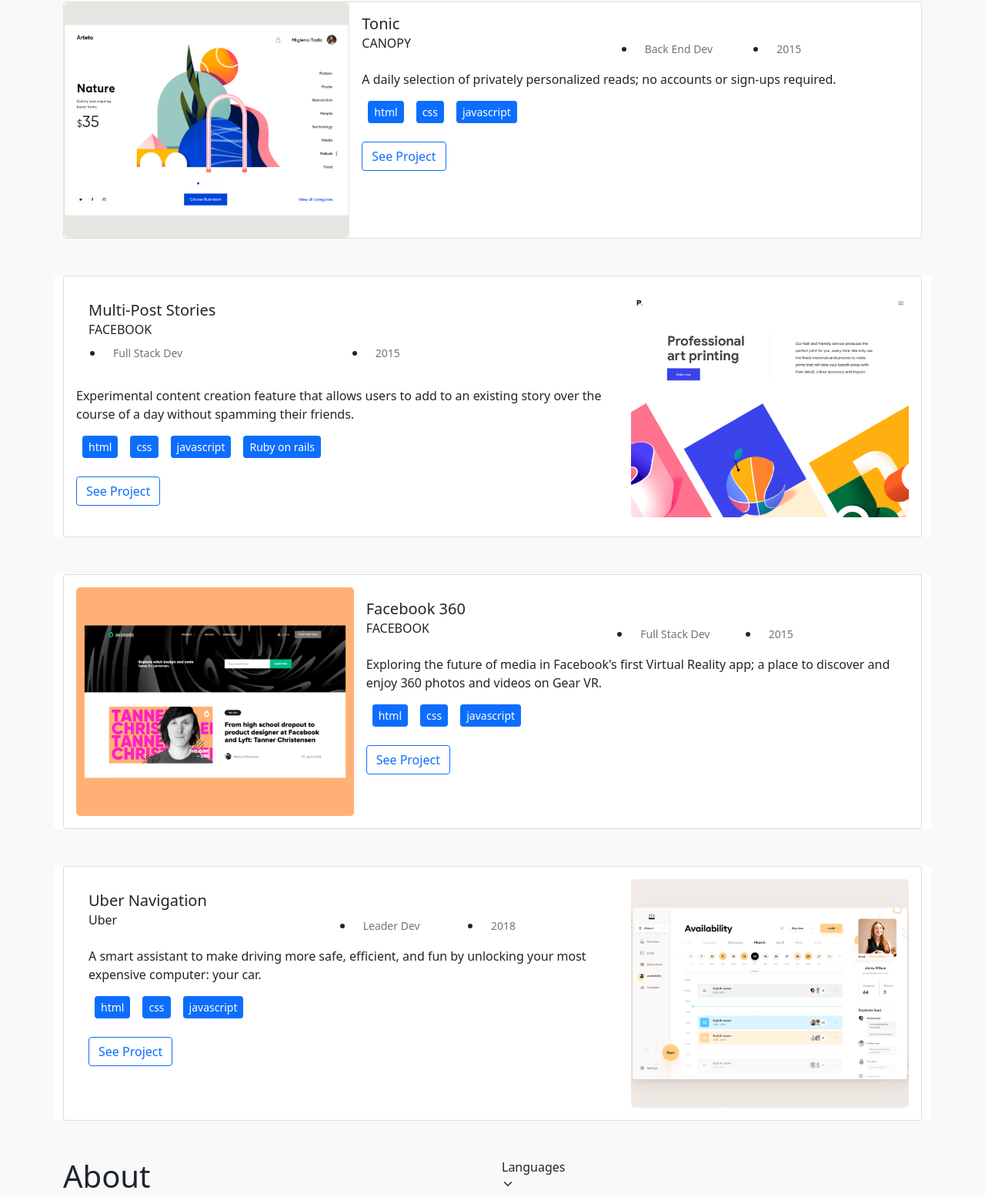
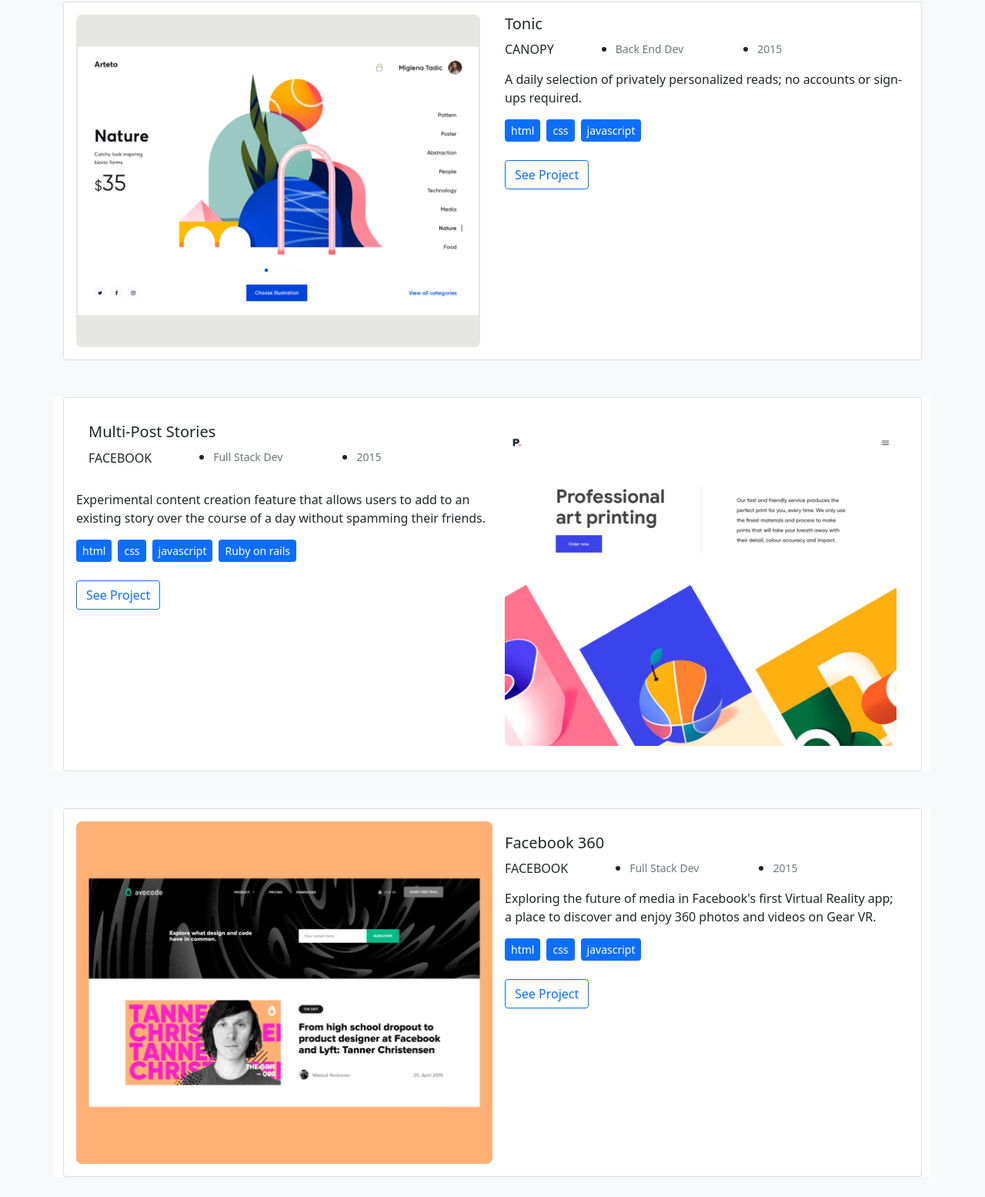
Before and after one commit to ridwanediallo/Portfolio-with-Bootstrap, a plain HTML site: page index.html in a window 1280 px wide. Shown: the part 822-2377 px from the top of the page at 77% size. Drawn offline with nearby package versions, Linux system fonts and the light colour scheme.

Commit message:
Add responsiveness

```diff
--- a/index.html
+++ b/index.html
@@ -118,25 +118,25 @@
       <div class="container">
         <div class="card mb-3">
           <div class="row g-0">
-            <div class="col-md-4">
+            <div class="col-md-6 p-3">
               <img
                 src="images\image\Snapshoot Portfolio1.png"
                 class="img-fluid rounded-start align-self:center"
                 alt="project card img"
               />
             </div>
-            <div class="col-md-8">
+            <div class="col-md-6">
               <div class="card-body">
                 <h5 class="card-title">Tonic</h5>
-                <div class="row row-cols-2 justify-content-start">
+                <div class="d-flex align-items-center">
                   <h6 class="card-subtitle mb-2">CANOPY</h6>
-                  <ul class="row row-cols-2">
-                    <li>
+                  <ul class="d-flex ">
+                    <li class="mx-5">
                       <p class="card-text">
                         <small class="text-muted">Back End Dev</small>
                       </p>
                     </li>
-                    <li>
+                    <li class="mx-5">
                       <p class="card-text">
                         <small class="text-muted">2015</small>
                       </p>
@@ -148,19 +148,19 @@
                   A daily selection of privately personalized reads; no accounts
                   or sign-ups required.
                 </p>
-                <ul class="nav mt-3">
+                <ul class="nav mt-3 list-inline">
                   <li
-                    class="nav-item mx-2 px-2 py-1 small text-white bg-primary rounded"
+                    class="nav-item list-inline-item px-2 py-1 small text-white bg-primary rounded"
                   >
                     html
                   </li>
                   <li
-                    class="nav-item mx-2 px-2 py-1 small text-white bg-primary rounded"
+                    class="nav-item list-inline-item px-2 py-1 small text-white bg-primary rounded"
                   >
                     css
                   </li>
                   <li
-                    class="nav-item mx-2 px-2 py-1 small text-white bg-primary rounded"
+                    class="nav-item list-inline-item px-2 py-1 small text-white bg-primary rounded"
                   >
                     javascript
                   </li>
@@ -177,24 +177,25 @@
       <div class="container rounded bg-white my-5">
         <div class="card mb-3 p-3">
           <div class="row g-0">
-            <div class="col-md-8">
+            <div class="col-md-6">
               <div class="card-body">
                 <h5 class="card-title">Multi-Post Stories</h5>
-                <div class="row row-cols-2 justify-content-start">
+                <div class="d-flex align-items-center">
                   <h6 class="card-subtitle mb-2">FACEBOOK</h6>
-                </div>
-                <ul class="row row-cols-2">
-                  <li>
+
+                <ul class="d-flex ">
+                  <li class="mx-5">
                     <p class="card-text">
                       <small class="text-muted">Full Stack Dev</small>
                     </p>
                   </li>
-                  <li>
+                  <li class="mx-5">
                     <p class="card-text">
                       <small class="text-muted">2015</small>
                     </p>
                   </li>
                 </ul>
+              </div>
               </div>
 
               <p class="card-text">
@@ -202,24 +203,24 @@
                 to an existing story over the course of a day without spamming
                 their friends.
               </p>
-              <ul class="nav mt-3">
+              <ul class="nav mt-3 list-inline">
                 <li
-                  class="nav-item mx-2 px-2 py-1 small text-white bg-primary rounded"
+                  class="nav-item list-inline-item px-2 py-1 small text-white bg-primary rounded"
                 >
                   html
                 </li>
                 <li
-                  class="nav-item mx-2 px-2 py-1 small text-white bg-primary rounded"
+                  class="nav-item list-inline-item  px-2 py-1 small text-white bg-primary rounded"
                 >
                   css
                 </li>
                 <li
-                  class="nav-item mx-2 px-2 py-1 small text-white bg-primary rounded"
+                  class="nav-item list-inline-item  px-2 py-1 small text-white bg-primary rounded"
                 >
                   javascript
                 </li>
                 <li
-                  class="nav-item mx-2 px-2 py-1 small text-white bg-primary rounded"
+                  class="nav-item list-inline-item  px-2 py-1 small text-white bg-primary rounded"
                 >
                   Ruby on rails
                 </li>
@@ -228,7 +229,7 @@
                 See Project
               </button>
             </div>
-            <div class="col-md-4">
+            <div class="col-md-6 p-3">
               <img
                 src="images\image\Snapshoot Portfolio2.png"
                 class="img-fluid rounded-start align-self:center"
@@ -242,25 +243,25 @@
       <div class="container rounded bg-white my-5">
         <div class="card mb-3 p-3">
           <div class="row g-0">
-            <div class="col-md-4">
+            <div class="col-md-6">
               <img
                 src="images\image\Snapshoot Portfolio.png"
                 class="img-fluid rounded-start align-self:center"
                 alt="project card img"
               />
             </div>
-            <div class="col-md-8">
+            <div class="col-md-6">
               <div class="card-body">
                 <h5 class="card-title">Facebook 360</h5>
-                <div class="row row-cols-2 justify-content-start">
+                <div class="d-flex align-items-center">
                   <h6 class="card-subtitle mb-2">FACEBOOK</h6>
-                  <ul class="row row-cols-2">
-                    <li>
+                  <ul class="d-flex">
+                    <li class="mx-5">
                       <p class="card-text">
                         <small class="text-muted">Full Stack Dev</small>
                       </p>
                     </li>
-                    <li>
+                    <li class="mx-5">
                       <p class="card-text">
                         <small class="text-muted">2015</small>
                       </p>
@@ -273,19 +274,19 @@
                   Reality app; a place to discover and enjoy 360 photos and
                   videos on Gear VR.
                 </p>
-                <ul class="nav mt-3">
+                <ul class="nav mt-3 list-inline">
                   <li
-                    class="nav-item mx-2 px-2 py-1 small text-white bg-primary rounded"
+                    class="nav-item list-inline-item px-2 py-1 small text-white bg-primary rounded"
                   >
                     html
                   </li>
                   <li
-                    class="nav-item mx-2 px-2 py-1 small text-white bg-primary rounded"
+                    class="nav-item list-inline-item px-2 py-1 small text-white bg-primary rounded"
                   >
                     css
                   </li>
                   <li
-                    class="nav-item mx-2 px-2 py-1 small text-white bg-primary rounded"
+                    class="nav-item list-inline-item px-2 py-1 small text-white bg-primary rounded"
                   >
                     javascript
                   </li>
@@ -305,15 +306,15 @@
             <div class="col-md-8">
               <div class="card-body">
                 <h5 class="card-title">Uber Navigation</h5>
-                <div class="row row-cols-2 justify-content-start">
+                <div class="d-flex align-items-center">
                   <h6 class="card-subtitle mb-2">Uber</h6>
-                  <ul class="row row-cols-2">
-                    <li>
+                  <ul class="d-flex">
+                    <li class="mx-5">
                       <p class="card-text">
                         <small class="text-muted">Leader Dev</small>
                       </p>
                     </li>
-                    <li>
+                    <li class="mx-5">
                       <p class="card-text">
                         <small class="text-muted">2018</small>
                       </p>
@@ -325,19 +326,19 @@
                   A smart assistant to make driving more safe, efficient, and
                   fun by unlocking your most expensive computer: your car.
                 </p>
-                <ul class="nav mt-3">
+                <ul class="nav mt-3 list-inline">
                   <li
-                    class="nav-item mx-2 px-2 py-1 small text-white bg-primary rounded"
+                    class="nav-item list-inline-item px-2 py-1 small text-white bg-primary rounded"
                   >
                     html
                   </li>
                   <li
-                    class="nav-item mx-2 px-2 py-1 small text-white bg-primary rounded"
+                    class="nav-item list-inline-item px-2 py-1 small text-white bg-primary rounded"
                   >
                     css
                   </li>
                   <li
-                    class="nav-item mx-2 px-2 py-1 small text-white bg-primary rounded"
+                    class="nav-item list-inline-item px-2 py-1 small text-white bg-primary rounded"
                   >
                     javascript
                   </li>
@@ -480,7 +481,7 @@
 
     <section class="contactme container-fluid bg-primary mt-5">
         <div class="pt-5 row justify-content-center text-center ">
-            <div class="col-4">
+            <div class="col-lg-4 col col-sm-8">
                 <div class=" mt-5 contactme-title text-white ">
                     <h2 class="font-weight-bold">Contact me</h2>
                     <p class="text-center  ">If you have an application you are
@@ -492,7 +493,7 @@
                         <input type="email" class="form-control mb-3 text-dark" id="exampleFormControlInput1" placeholder="name@example.com">
                         <textarea class="form-control mb-3 text-black-50" id="exampleFormControlTextarea1" rows="3" placeholder="Write your message here"></textarea>
                     <div class="">
-                        <button type="button" class="btn mb-5 bg-white btn-outline-primary  ">Get in touch</button>
+                        <button type="button" class="btn mb-5 bg-white btn-outline-ligth text-primary  ">Get in touch</button>
                     </div>
                 </form>
            </div></div>
```
